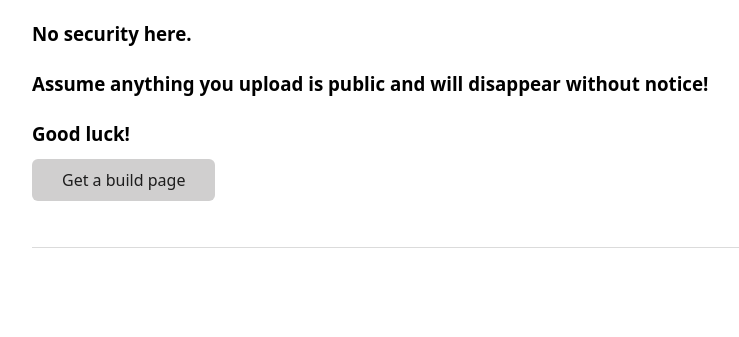
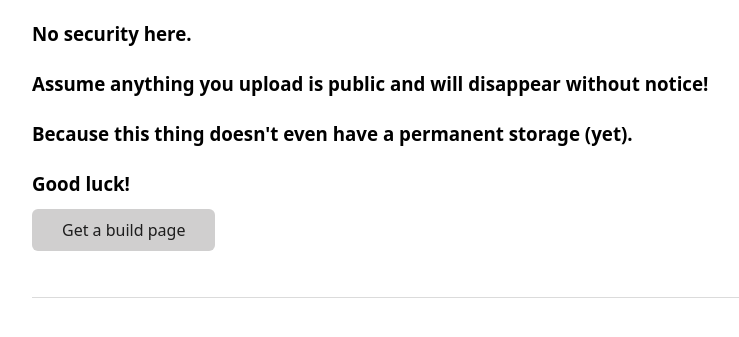
Before and after one commit to maksut/web_builder, a plain HTML site: page resources/public/index.html in a window 1280 px wide. Shown: the part 61-398 px from the top of the page, without its empty margins (208-947 px from the left). Drawn offline with nearby package versions, Linux system fonts and the light colour scheme.

```diff
--- a/resources/public/index.html
+++ b/resources/public/index.html
@@ -13,6 +13,7 @@
     <main>
       <h3>No security here.</h3>
       <h3>Assume anything you upload is public and will disappear without notice!</h3>
+      <h3>Because this thing doesn't even have a permanent storage (yet).</h3>
       <h3>Good luck!</h3>
 
       <form enctype="multipart/form-data" action="/b" method="post">
```
Also changed, not shown: 3 other files.
